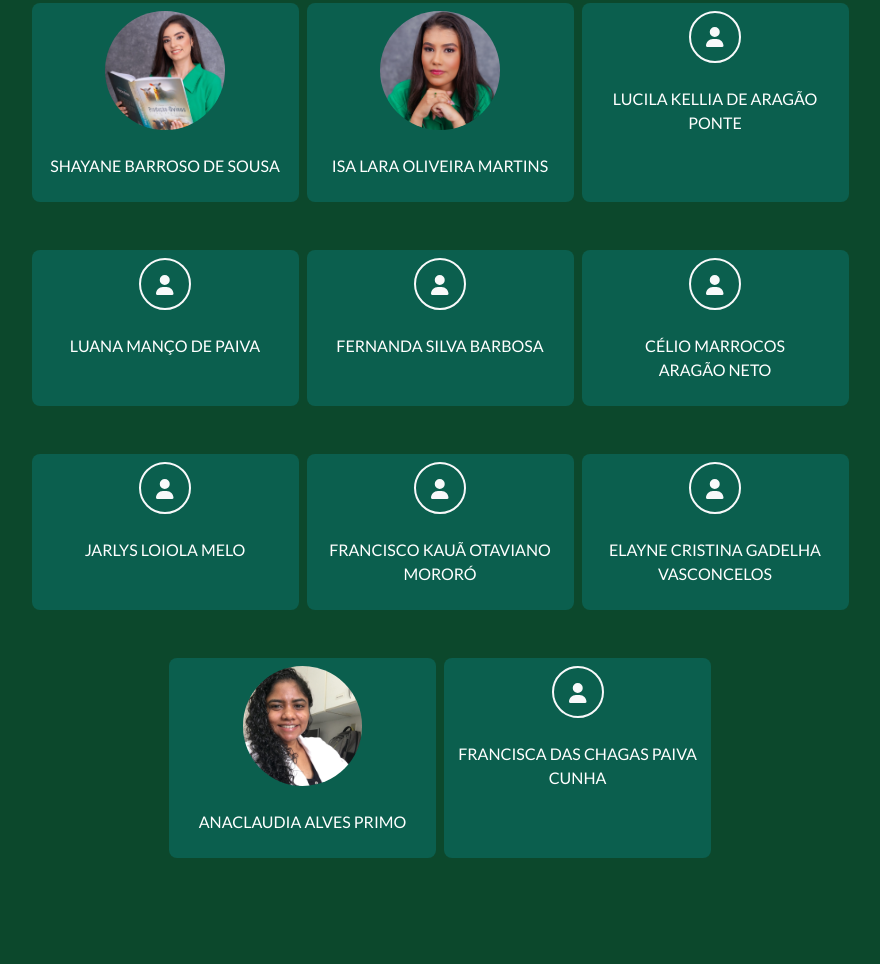
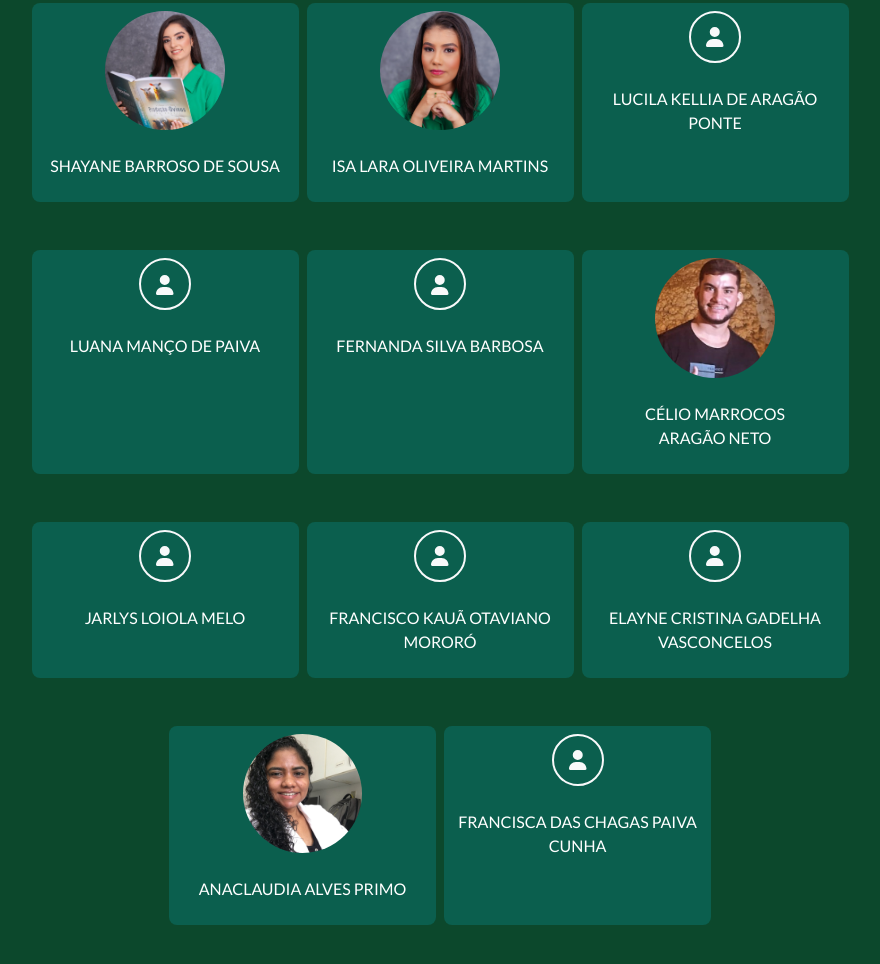
Before and after one commit to SaNd51/GEPOV, a plain HTML site: page index.html in a window 1280 px wide. Shown: the part 2321-3285 px from the top of the page, without its empty margins (200-1080 px from the left). Drawn offline with nearby package versions, Linux system fonts and the light colour scheme.

Commit message:
equipe update

```diff
--- a/index.html
+++ b/index.html
@@ -196,10 +196,10 @@
           </div>
           <!--  Item 9-->
           <div class="col-lg-3 mb-5 btn btn-primary mx-1">
-            <div class="btn btn-outline-light btn-social mb-4">
-              <a class="nav-link"><i class="fas fa-user"></i></a>
+            <div class="item mx-auto">
+              <img class="img-fluid w-50 mb-4" src="assets/img/equipe/neto.jpeg" alt="..." />
+              <p class="text-uppercase">Célio Marrocos Aragão Neto</p>
             </div>
-            <p class="text-uppercase">Célio Marrocos Aragão Neto</p>
           </div>
           <!--  Item 10-->
           <div class="col-lg-3 mb-5 btn btn-primary mx-1">
```
Also changed, not shown: assets/img/equipe/neto.jpeg (added).
